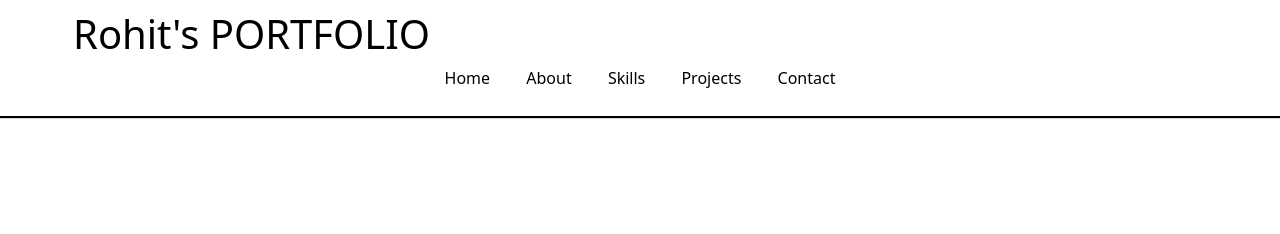
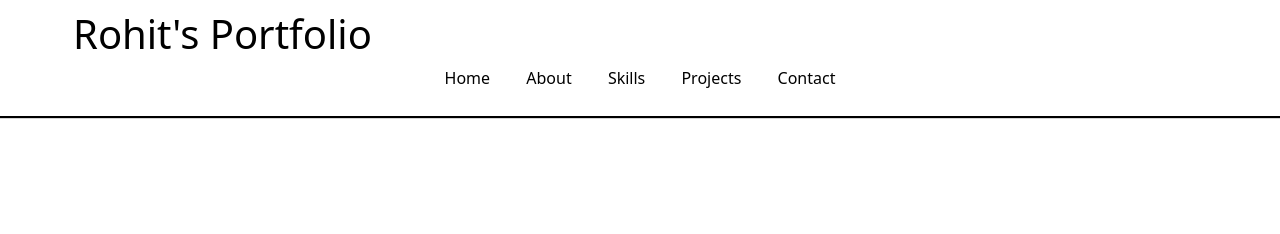
Before and after one commit to A-lpha18/PORTFOLIO-FINAL, a plain HTML site: page index.html in a window 1280 px wide. Shown: the top 234 px of the page. Drawn offline with nearby package versions, Linux system fonts and the light colour scheme.

Commit message:
Fix HTML formatting and update title case

```diff
--- a/index.html
+++ b/index.html
@@ -3,14 +3,14 @@
 <head>
     <meta charset="UTF-8">
     <meta name="viewport" content="width=device-width, initial-scale=1.0">
-    <title>Rohit's Portfolio</title>
+    <title>ROHIT'S PORTFOLIO</title>
     <link rel="stylesheet" href="style.css">
     <link href="https://cdn.jsdelivr.net/npm/bootstrap@5.0.2/dist/css/bootstrap.min.css" rel="stylesheet" integrity="sha384-EVSTQN3/azprG1Anm3QDgpJLIm9Nao0Yz1ztcQTwFspd3yD65VohhpuuCOmLASjC" crossorigin="anonymous">
     <link href='https://unpkg.com/boxicons@2.1.4/css/boxicons.min.css' rel='stylesheet'>
 </head>
 <body>
     <header id="home">
-        <h1>Rohit's PORTFOLIO</h1>
+        <h1>Rohit's Portfolio</h1>
         <nav>
             <ul>
                 <li id="a"><a href="#home">Home</a></li>
```
